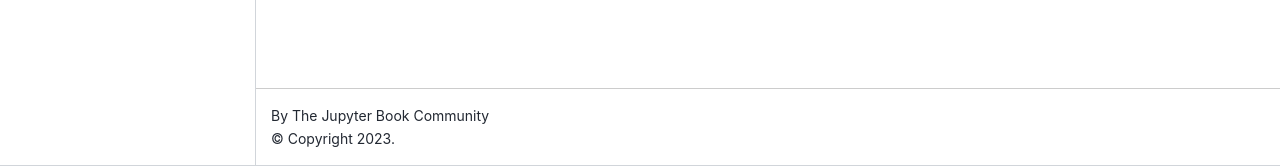
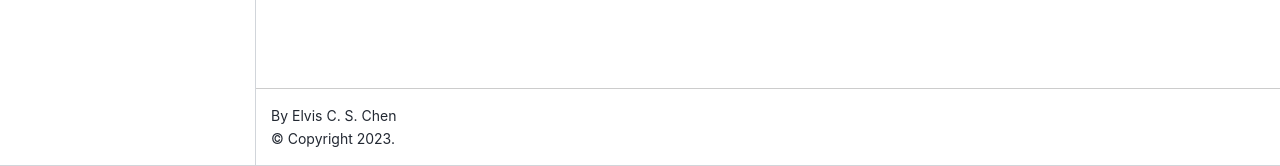
Before and after one commit to cheneuwo/Bible-in-Markdown, a Jupyter Book: the page built from intro.md, in a window 1280 px wide. Shown: the part 734-900 px from the top of the page. Built offline with Jupyter Book 1.0.4 settings and Sphinx 7.4.7 and the Sphinx Book theme 1.1.4, drawn with Linux system fonts in a browser that asks for light colours.

Commit message:
Update _config.yml

```diff
--- a/_config.yml
+++ b/_config.yml
@@ -1,8 +1,8 @@
 # Book settings
 # Learn more at https://jupyterbook.org/customize/config.html
 
-title: My sample book
-author: The Jupyter Book Community
+title: Bible in Markdown
+author: Elvis C. S. Chen
 logo: logo.png
 
 # Force re-execution of notebooks on each build.
@@ -21,7 +21,7 @@
 
 # Information about where the book exists on the web
 repository:
-  url: https://github.com/executablebooks/jupyter-book  # Online location of your book
+  url: https://github.com/cheneuwo/Bible-in-Markdown.git  # Online location of your book
   path_to_book: docs  # Optional path to your book, relative to the repository root
   branch: master  # Which branch of the repository should be used when creating links (optional)
 
```
